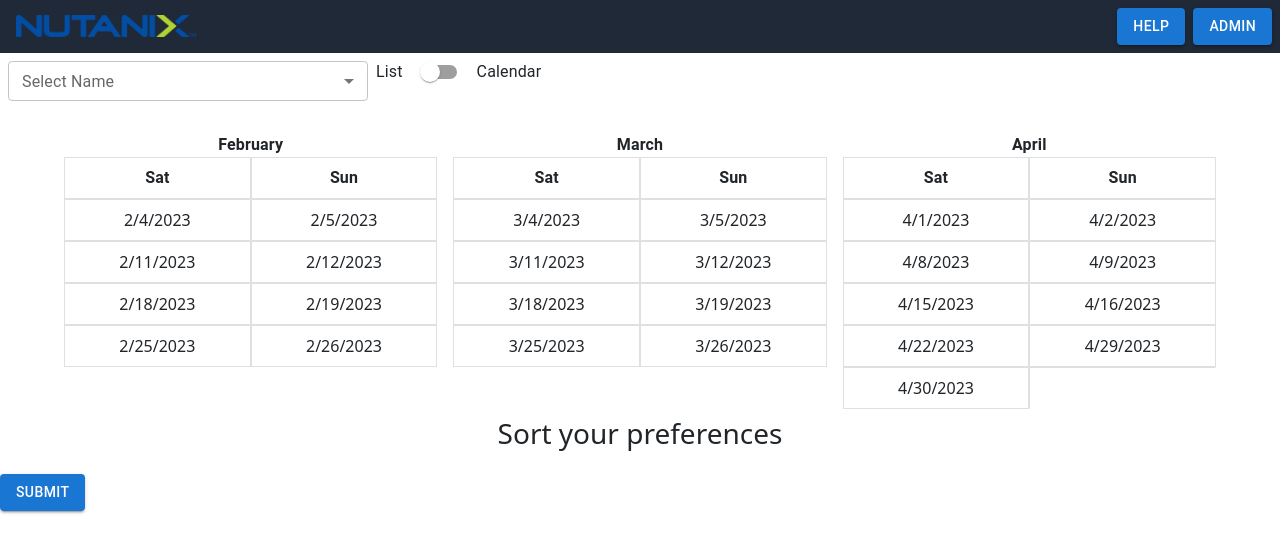
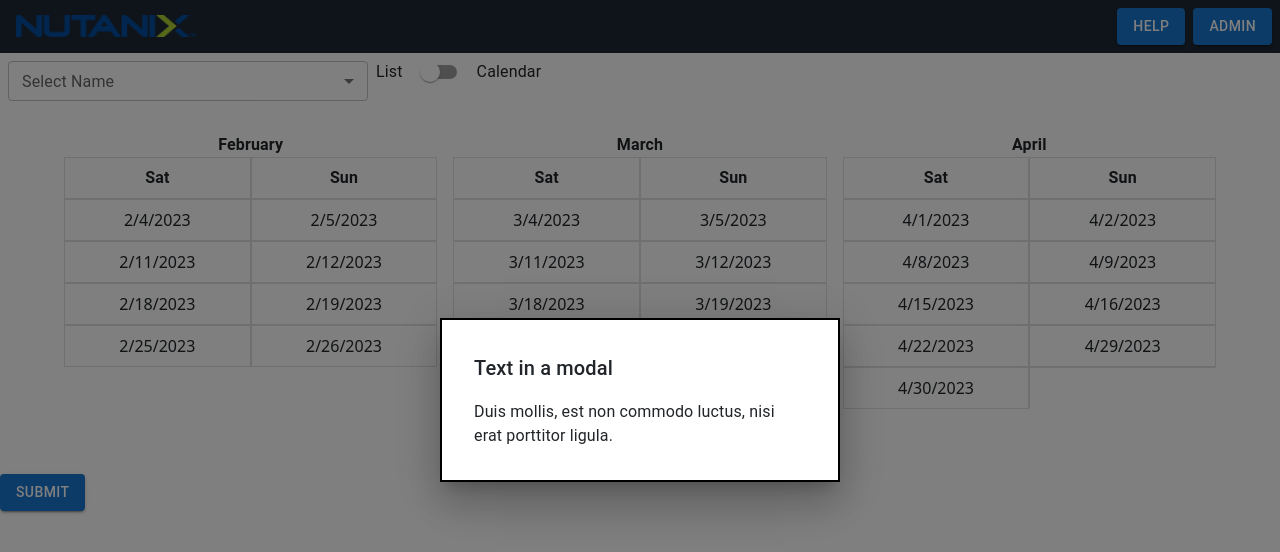
Before and after one commit to Jezla/weekend-scheduler, a React (Create React App) app in the folder frontend/: page / in a window 1280 px wide. Both pictures are taken after a click on the button "HELP". Shown: the top 552 px of the page. Built offline with nearby package versions, Linux system fonts and the light colour scheme.

Commit message:
Added Modal for Help button

```diff
--- a/frontend/src/Navbar.js
+++ b/frontend/src/Navbar.js
@@ -1,5 +1,5 @@
 import React from "react";
-import { Box, Button } from '@mui/material';
+import { Box, Button, Typography, Modal } from '@mui/material';
 import Grid from '@mui/material/Unstable_Grid2';
 import Logo from './logo.png';
 
@@ -9,6 +9,20 @@
         // TODO: check for existing name
         // TODO: probs add a confirmation popup
     }
+    const [open, setOpen] = React.useState(false);
+    const handleOpen = () => setOpen(true);
+    const handleClose = () => setOpen(false);
+    const style = {
+        position: 'absolute',
+        top: '50%',
+        left: '50%',
+        transform: 'translate(-50%, -50%)',
+        width: 400,
+        bgcolor: 'background.paper',
+        border: '2px solid #000',
+        boxShadow: 24,
+        p: 4,
+      };
 
     return (
         <Box sx={{ backgroundColor: '#1f2937', }}>
@@ -28,7 +42,22 @@
                 </Grid>
                 <Grid container>
                     <Grid sx={{ pl: 1 }}>
-                <Button variant="contained" onClick={handleSubmit}> Help </Button>
+                        <Button variant="contained" onClick={handleOpen}>Help</Button>
+                        <Modal
+                            open={open}
+                            onClose={handleClose}
+                            aria-labelledby="modal-modal-title"
+                            aria-describedby="modal-modal-description"
+                        >
+                            <Box sx={style}>
+                                <Typography id="modal-modal-title" variant="h6" component="h2">
+                                    Text in a modal
+                                </Typography>
+                                <Typography id="modal-modal-description" sx={{ mt: 2 }}>
+                                    Duis mollis, est non commodo luctus, nisi erat porttitor ligula.
+                                </Typography>
+                            </Box>
+                        </Modal>
                     </Grid>
                     <Grid sx={{ pl: 1 }}>
                         <Button variant="contained" onClick={handleSubmit}> Admin </Button>
```
Lines whose indentation alone changed are shown as unchanged.
